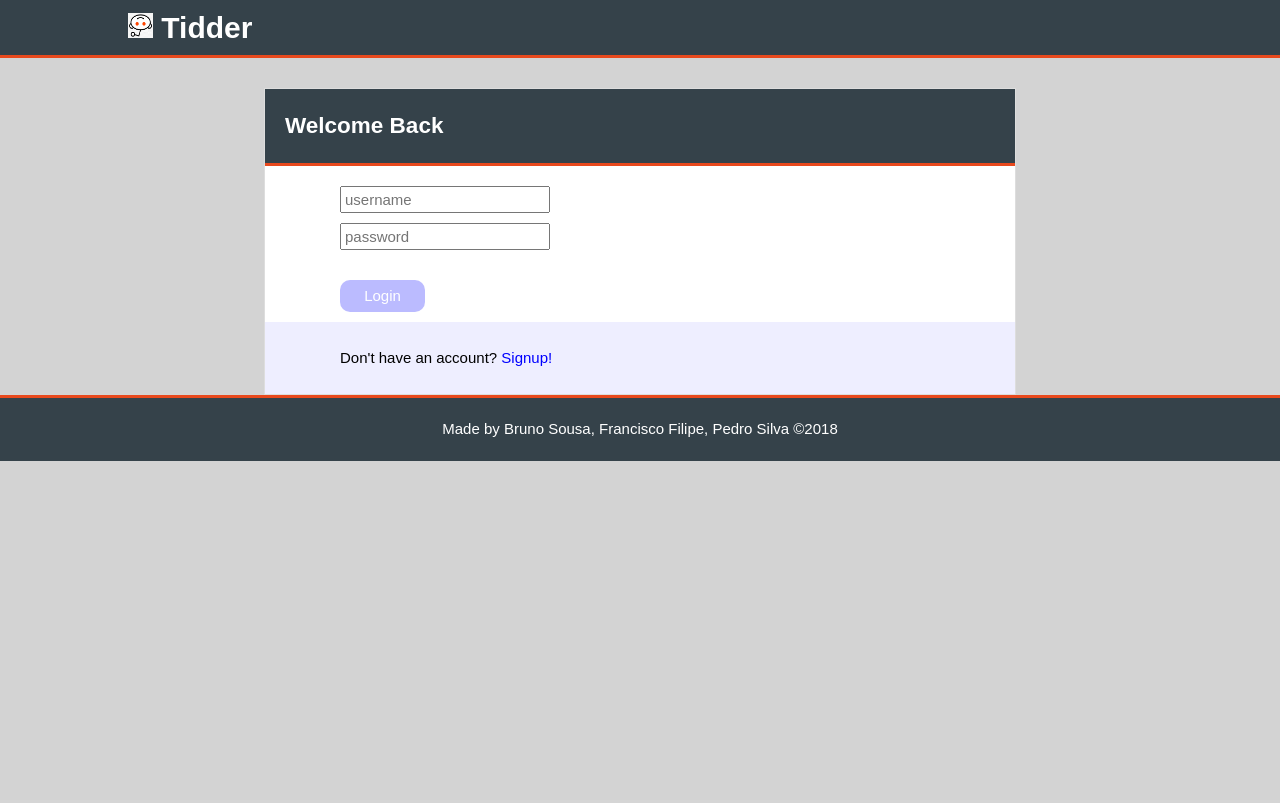
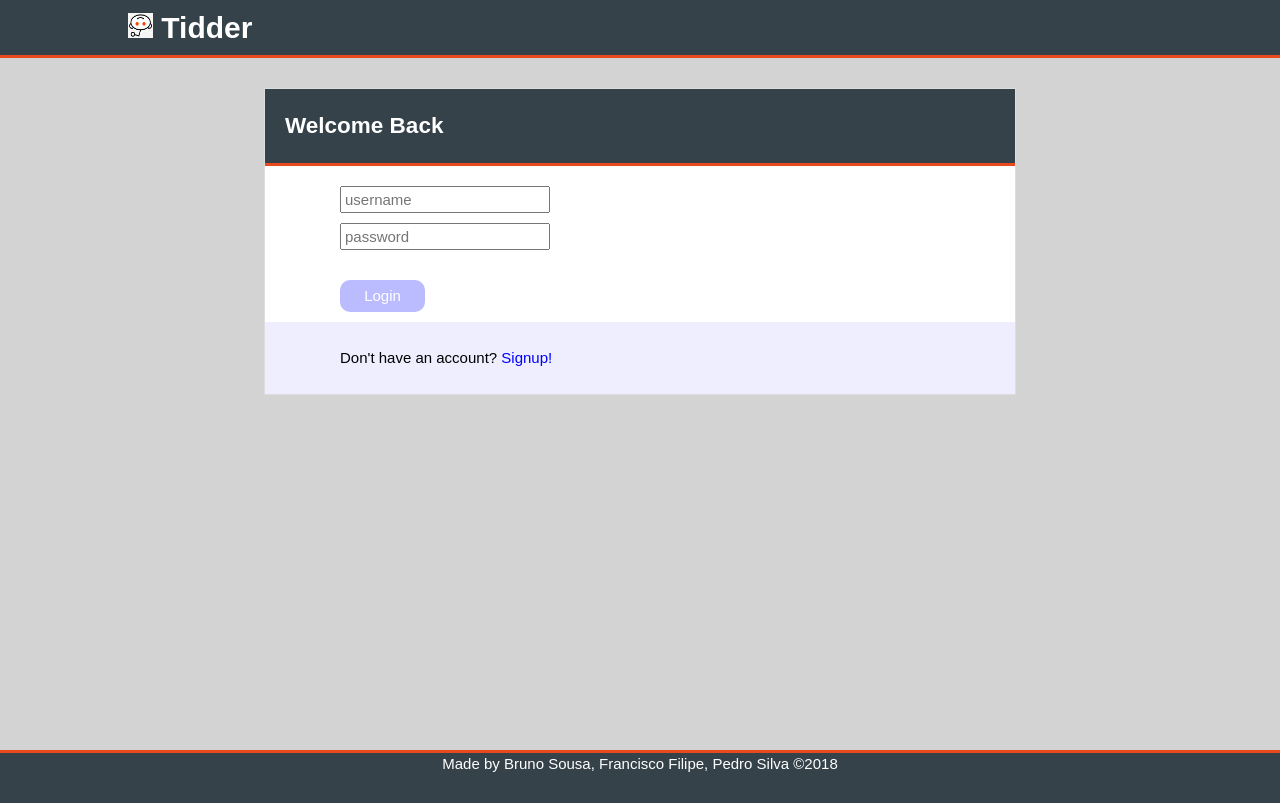
Before and after one commit to CiscoFrisco/LTW, a PHP site: page /pages/login.php in a window 1280 px wide. Before the commit the page ends 461 px from the top, so only its background shows below. Run offline with PHP 8.4, Linux system fonts and the light colour scheme; some libraries are stand-ins or nearby versions.

Commit message:
added wrapper for footer position

```diff
--- a/css/style.css
+++ b/css/style.css
@@ -24,12 +24,28 @@
     --grey-shade-6: #505050;
 }
 
+html, body  {
+    height: 100%;
+    margin: 0;
+}
+
+.wrapper {
+    min-height: 100%;
+    margin-bottom: -50px;
+}
+
+.wrapper:after {
+    content: "";
+    display: block;
+    height: 50px;
+}
+
 /* Body default Variables */
 body {
     font: 15px/1.5 Arial, Helvetica, sans-serif;
     padding: 0;
-    margin: 0;
     background-color: var(--grey-shade-2);
+    position: relative;
 }
 
 /* Global Class */
@@ -37,12 +53,18 @@ body {
     width: 80%;
     margin: 0px auto;
     overflow: hidden;
+    min-height: 100%;
+}
+
+body > .container {
+    padding-bottom: 50px;
+    min-height: 100%;
 }
 
 /*
     MAIN HEADER ==========================================
 */
-body > header {
+body > .wrapper > header {
     background-color: #35424a;
     color: #ffffff;
     padding-top: 5px;
@@ -50,42 +72,42 @@ body > header {
     border-bottom: #e8491d 3px solid;
 }
 
-body > header a {
+body > .wrapper > header a {
     color: #ffffff;
     text-decoration: none;
 }
 
-body > header nav a{
+body > .wrapper > header nav a{
     padding: 5px;
 }
 
-body > header nav a:hover {
+body > .wrapper > header nav a:hover {
     background-color: #303745;
     text-decoration: underline;
     padding: 5px;
 }
 
-body > header nav li{
+body > .wrapper > header nav li{
     padding: 0px;
 }
 
-body > header ul {
+body > .wrapper > header ul {
     padding: 0;
     margin: 0;
 }
 
 
-body > header li {
+body > .wrapper > header li {
     display: inline;
     padding: 0 20px;
 }
 
-body > header h1 {
+body > .wrapper > header h1 {
     float: left;
     margin: 0;
 }
 
-body > header nav {
+body > .wrapper > header nav {
     float: right;
     margin-top: 10px;
 }
@@ -97,9 +119,10 @@ body > header nav {
 body > footer {
     background-color: #35424a;
     border-top: #e8491d 3px solid;
-    padding: 20px;
+    height:50px;
     text-align: center;
     color: white;
+    width: 100%;
 }
 
 body > footer a {
--- a/pages/login.php
+++ b/pages/login.php
@@ -30,5 +30,5 @@
 				<p>Don't have an account? <a href="signup.php?redirect=<?=$_GET['redirect']?>">Signup!</a></p>
 			</footer>
 		</section>
-	</div>
+	</div> <!-- end of container -->
 <?php draw_footer();?>
--- a/templates/tpl_common.php
+++ b/templates/tpl_common.php
@@ -19,6 +19,7 @@ function draw_header($isnt_login_signup) {
 </head>
 
 <body>
+	<div class = "wrapper">
 	<header>
 		<div class = "container">
 			<h1>
@@ -53,6 +54,7 @@ function draw_header($isnt_login_signup) {
 }
 
 function draw_footer() {?>
+		</div> <!-- end of wrapper  -->
 		<footer>
 			Made by <a href="https://github.com/Rekicho">Bruno Sousa</a>,
 			<a href="https://github.com/CiscoFrisco">Francisco Filipe</a>,
```
